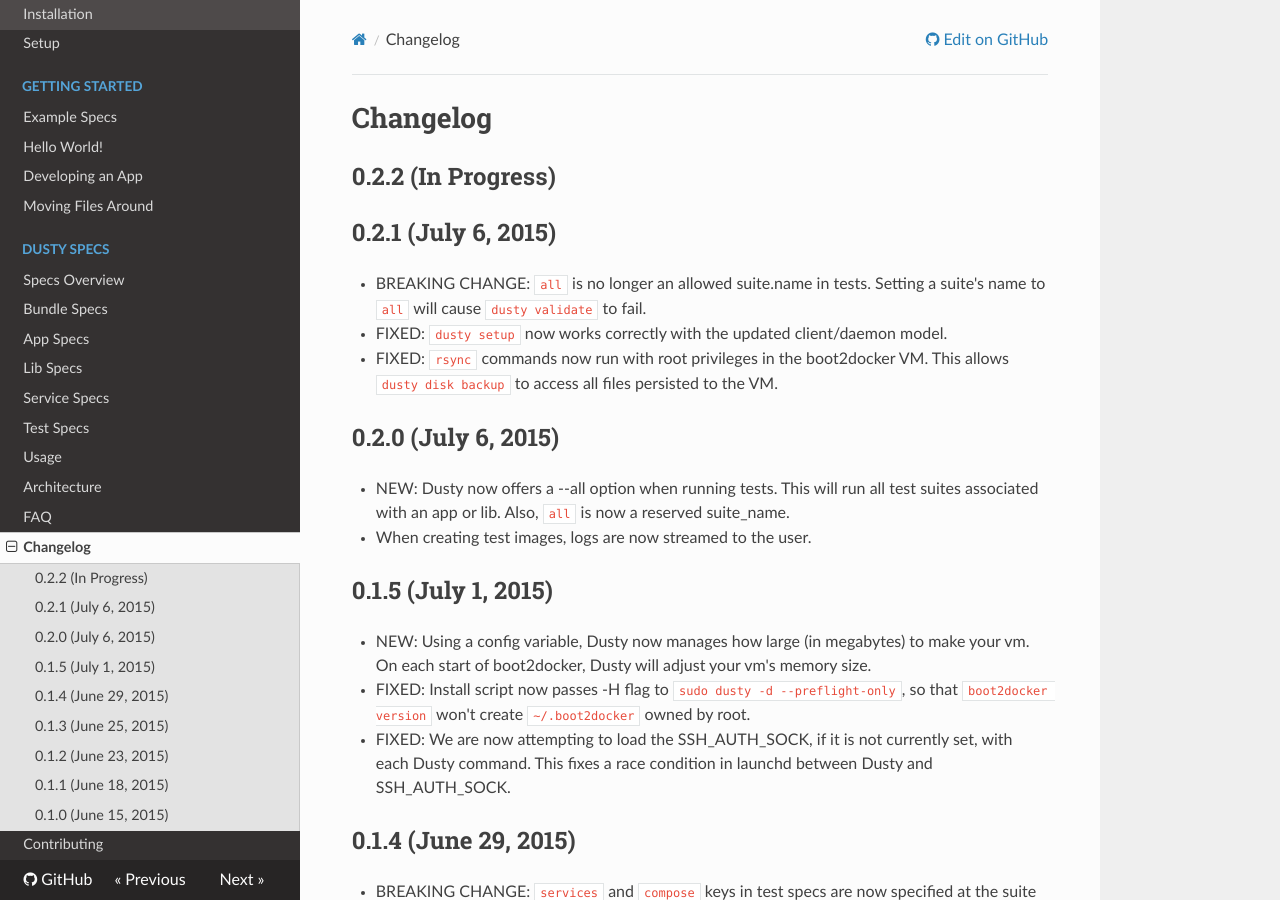
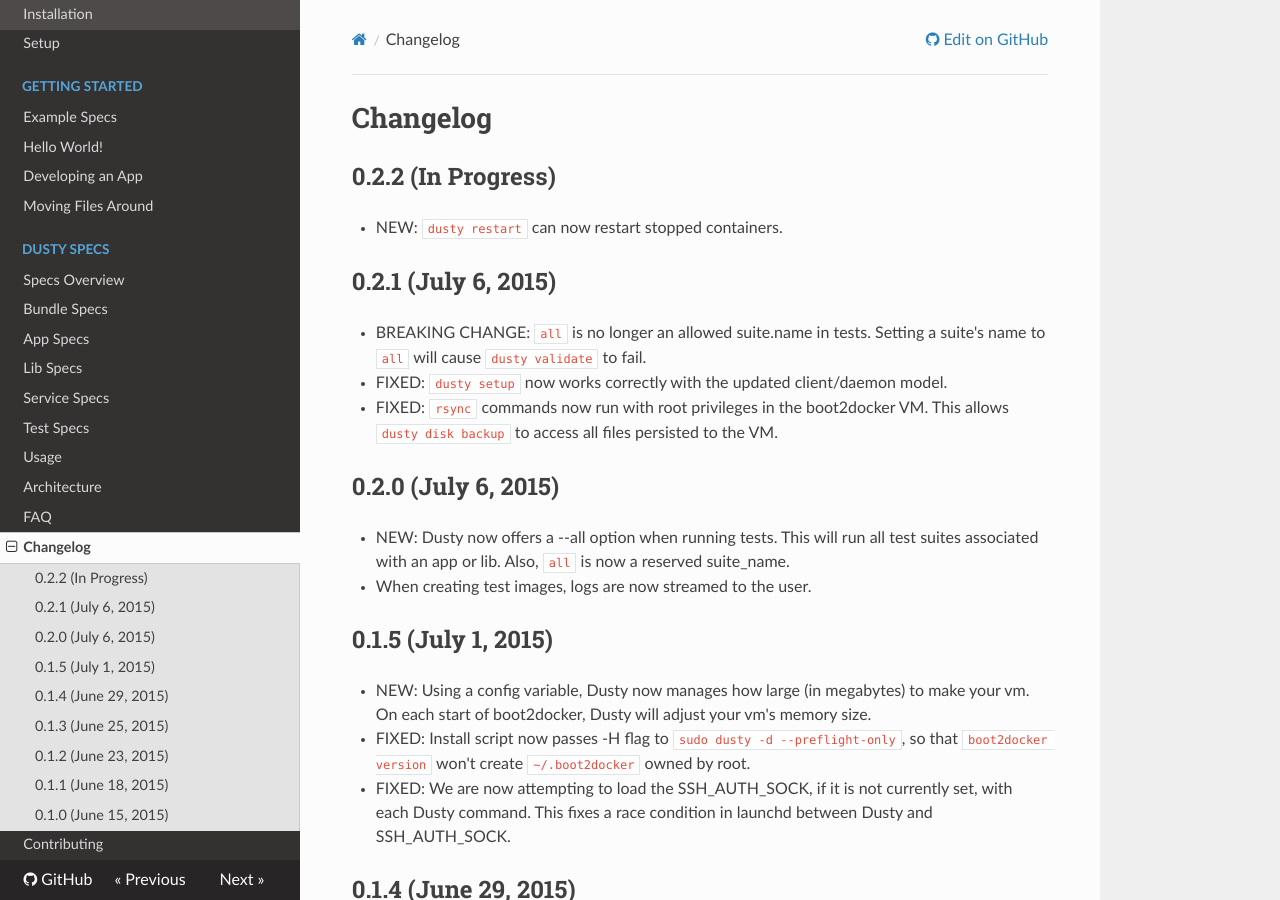
Before and after one commit to gamechanger/dusty, an MkDocs documentation site: the page built from docs/changelog.md, in a window 1280 px wide and 900 px high. Built offline with MkDocs 1.6.1, drawn with Linux system fonts in a browser that asks for light colours; nearby versions of some CDN libraries; old or Windows-style settings are respelled for this version of MkDocs.

Commit message:
changelog

```diff
--- a/docs/changelog.md
+++ b/docs/changelog.md
@@ -1,6 +1,7 @@
 # Changelog
 
 ## 0.2.2 (In Progress)
+ * NEW: `dusty restart` can now restart stopped containers.
 
 ## 0.2.1 (July 6, 2015)
   * BREAKING CHANGE: `all` is no longer an allowed suite.name in tests.  Setting a suite's name to `all` will cause `dusty validate` to fail.
```
